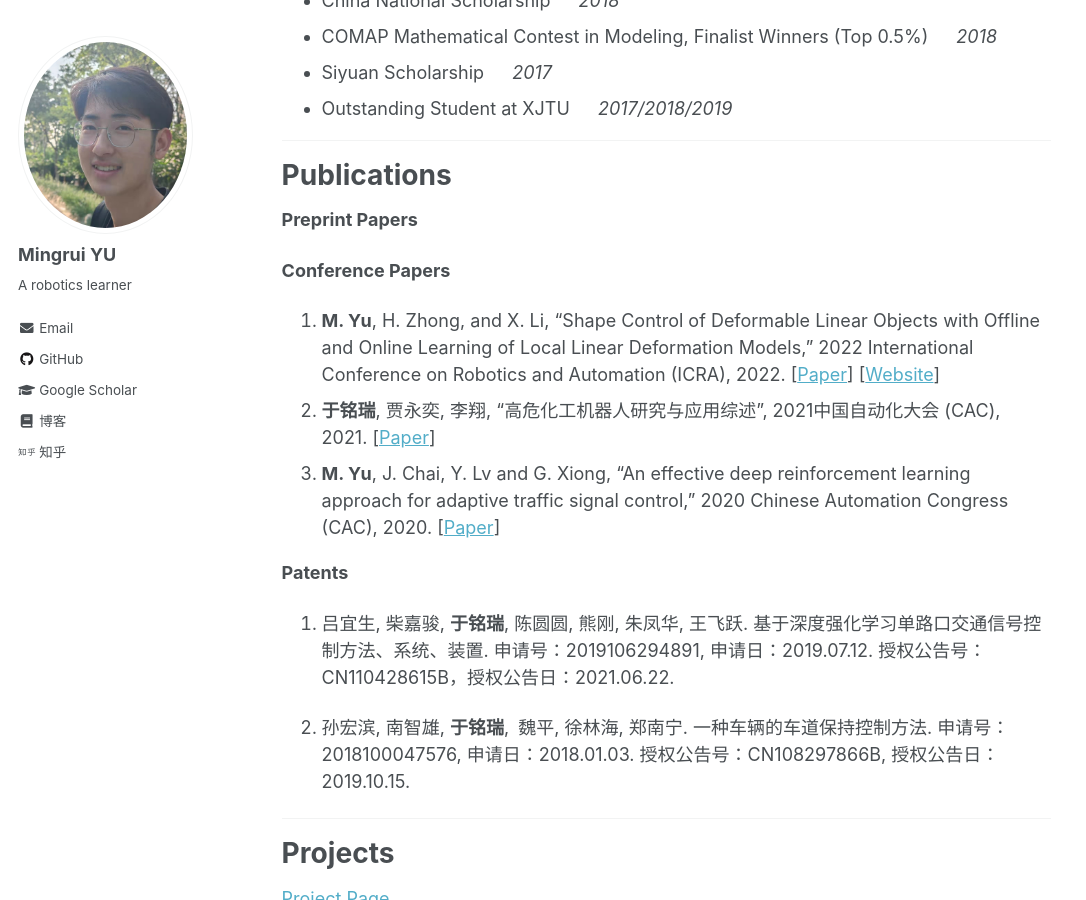
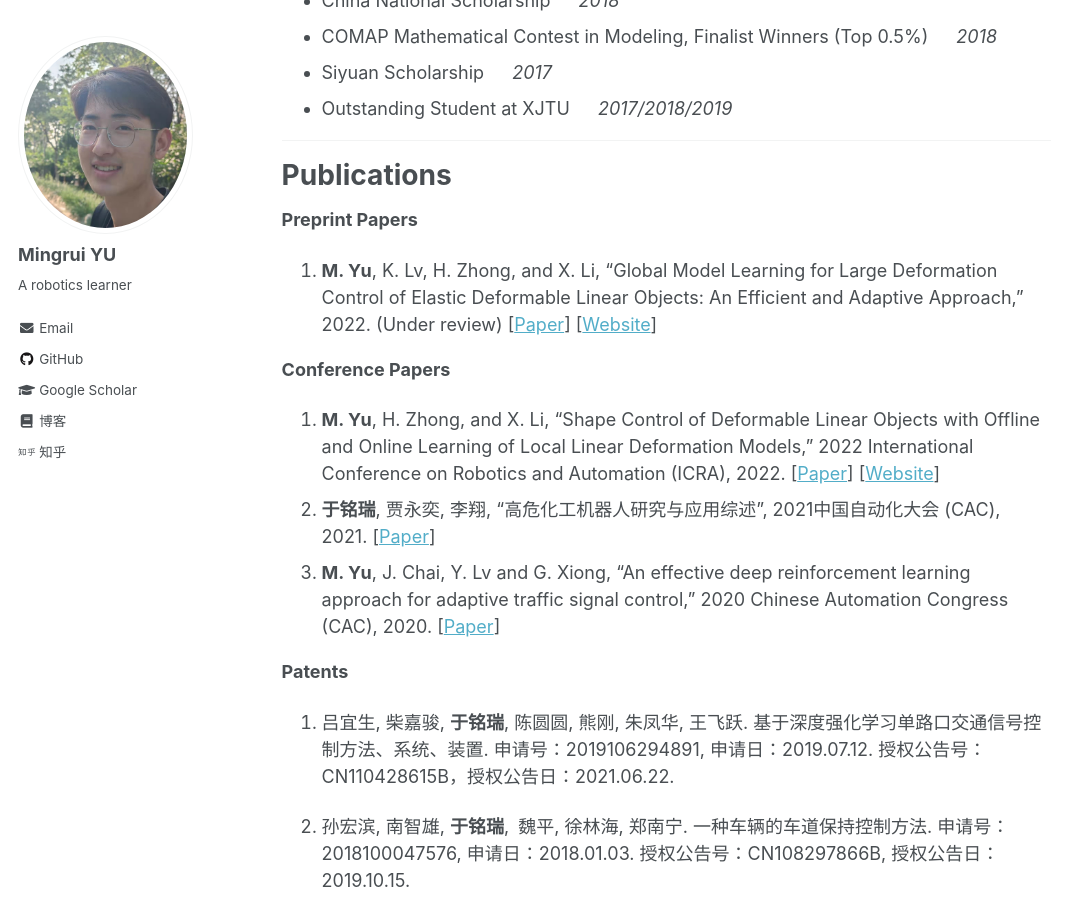
Before and after one commit to Mingrui-Yu/Mingrui-Yu.github.io, a Jekyll site: the page built from _pages/about.md, in a window 1280 px wide and 900 px high, scrolled down 954 px. Shown: the whole window, without its empty margins (0-1086 px from the left). Built offline with Jekyll 4.4.1, drawn with Linux system fonts in a browser that asks for light colours.

Commit message:
Update about.md

```diff
--- a/_pages/about.md
+++ b/_pages/about.md
@@ -50,6 +50,7 @@ Publications
 ======
 
 **Preprint Papers**
+1. **M. Yu**, K. Lv, H. Zhong, and X. Li, "Global Model Learning for Large Deformation Control of Elastic Deformable Linear Objects: An Efficient and Adaptive Approach," 2022. (Under review) [[Paper](https://arxiv.org/abs/2205.04004)] [[Website](https://mingrui-yu.github.io/shape_control_DLO_2/)]
 
 **Conference Papers**
 
```
